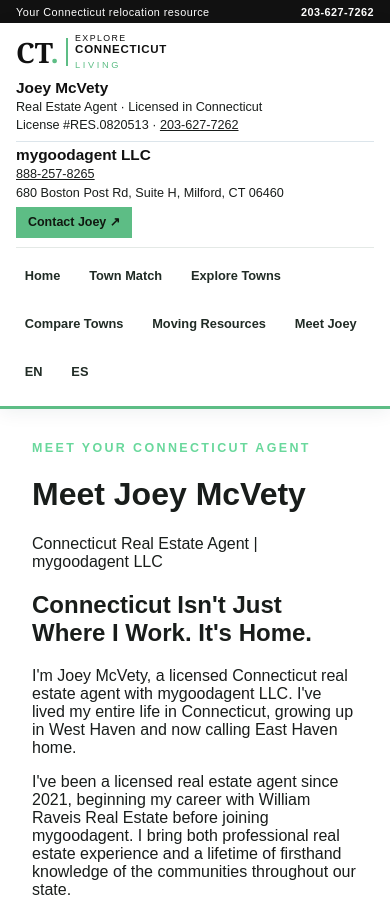
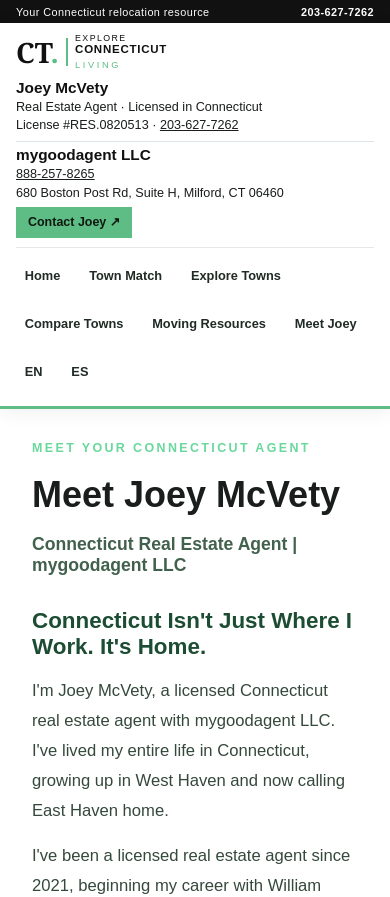
Before and after one commit to joeysellsct/Explore-Connecticut-Living, a Next.js app: page /en/about in a window 390 px wide. Shown: the top 897 px of the page. Built offline with nearby package versions, Linux system fonts and the light colour scheme; no server answers.

Commit message:
Style approved Meet Joey biography for comfortable reading on mobile and desktop

```diff
--- a/app/globals.css
+++ b/app/globals.css
@@ -200,3 +200,6 @@
 
 /* Dedicated moving and home resources hub */
 .moving-hub h1{font-size:clamp(2rem,4vw,3.4rem);margin:.7rem 0 1rem}.moving-hub-lead{max-width:830px;line-height:1.7;font-size:1.1rem;color:#526559;margin-bottom:2rem}.moving-hub .moving-resource-card h2{font-size:1.4rem;color:#1c4d33}.moving-hub .moving-resource-card a{margin-right:1rem}.moving-hub-partners{margin-top:3rem}.moving-hub-partners h2{font-size:clamp(1.6rem,3vw,2.3rem);margin:.7rem 0}.moving-hub-partners>p{max-width:830px;line-height:1.6}.moving-hub-partner-grid{display:grid;grid-template-columns:repeat(2,minmax(0,1fr));gap:1.2rem;margin:1.5rem 0}.moving-hub-partner{border:1px solid #d6e3d9;border-radius:14px;padding:1.5rem;background:#fff;display:flex;flex-direction:column;align-items:flex-start;gap:.7rem}.moving-hub-category{font-size:.73rem;letter-spacing:.12em;font-weight:800;color:#417151}.moving-hub-partner h3{margin:0;font-size:1.45rem;color:#1b4932}.moving-hub-partner p{margin:0;color:#53685b;line-height:1.6;flex:1}.moving-hub-partner a{display:inline-block;padding:.7rem 1.1rem;border-radius:8px;background:#1d6040;color:#fff;text-decoration:none;font-weight:700}.moving-hub-partner small{font-size:.8rem;color:#586c5e}.moving-hub-footer{margin-top:2.5rem;color:#526559}@media(max-width:760px){.moving-hub-partner-grid{grid-template-columns:1fr}}
+
+/* Meet Joey biography */
+.about-joey{max-width:1040px;margin-inline:auto}.about-joey h1{font-size:clamp(2.25rem,5vw,3.75rem);margin:.55rem 0}.about-joey-subtitle{font-size:1.1rem;font-weight:650;color:#42614c;margin-bottom:2rem}.about-joey-body{max-width:830px}.about-joey-body section{margin:0 0 2.7rem}.about-joey-body h2{font-size:clamp(1.4rem,2.5vw,2rem);margin:0 0 1rem;color:#1c4d33}.about-joey-body h3{font-size:1.3rem;margin:1.7rem 0 .8rem;color:#1c4d33}.about-joey-body p{font-size:1.04rem;line-height:1.8;margin:0 0 1rem;color:#35483c}
```
